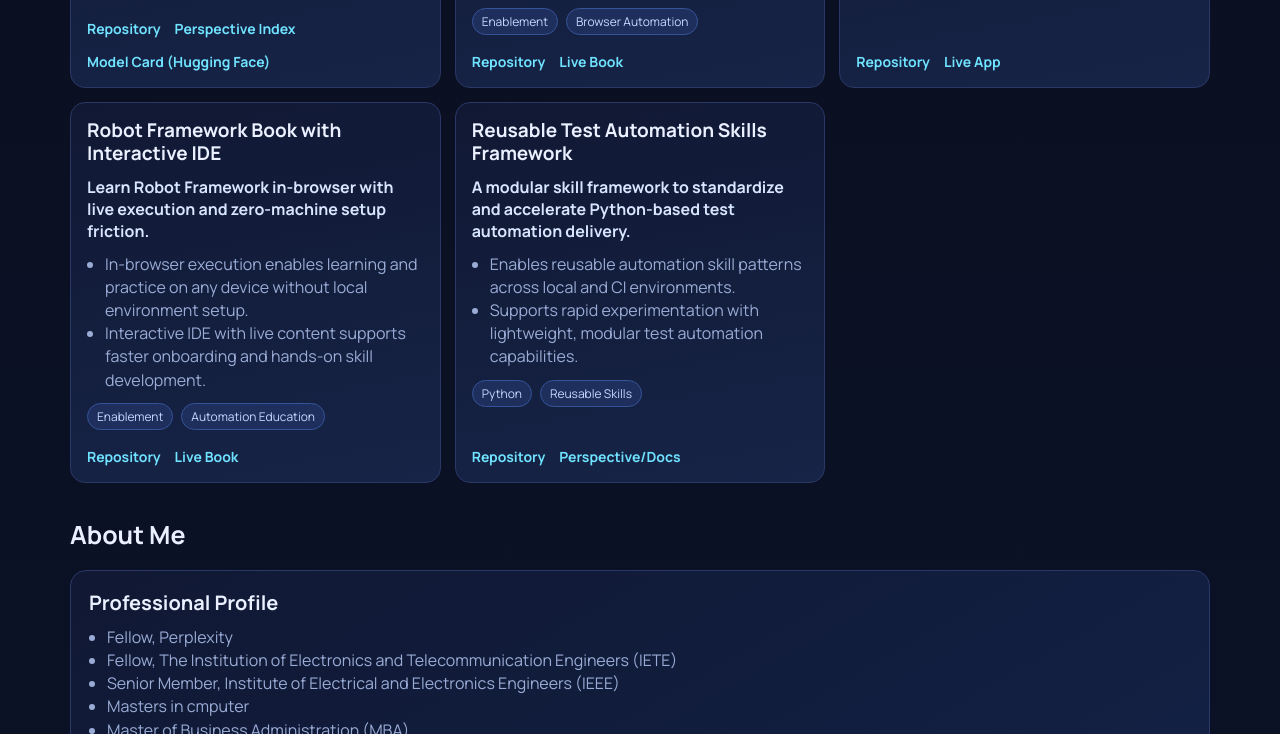
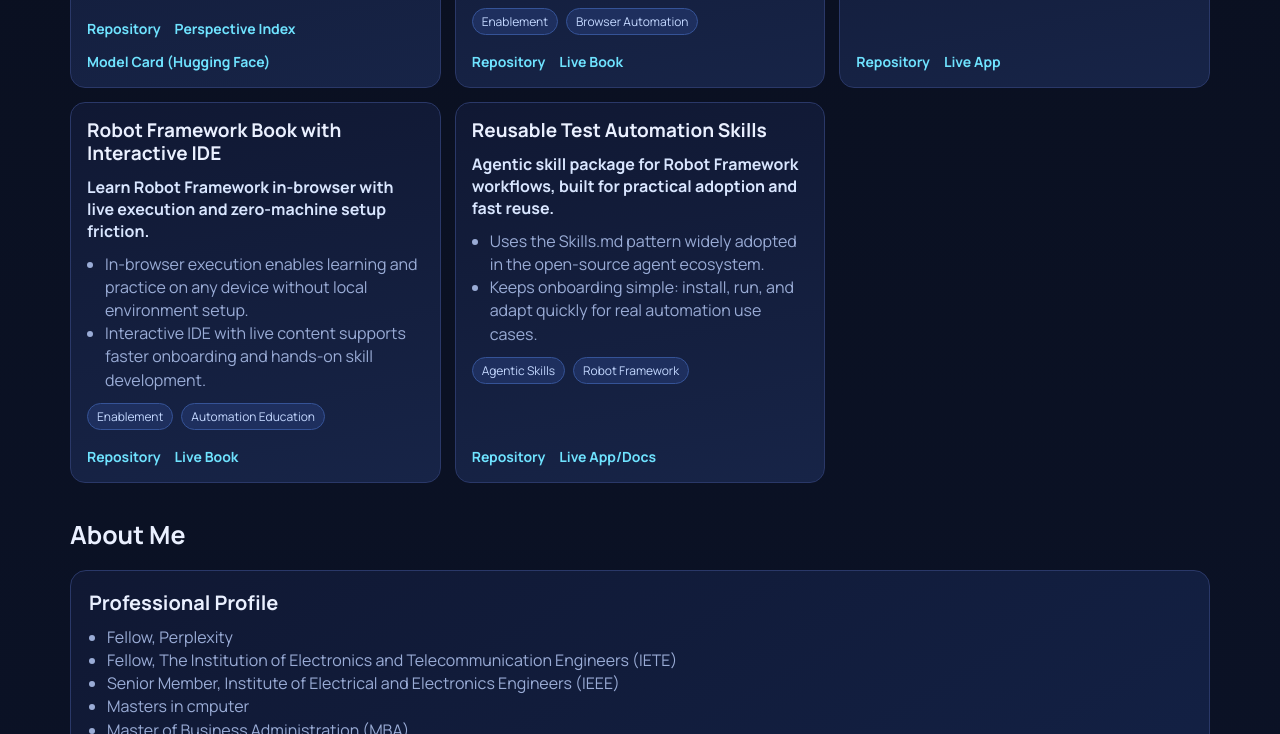
Before and after one commit to arvind3/leadership-capability-portfolio, a plain HTML site: page index.html in a window 1280 px wide. Shown: the part 997-1731 px from the top of the page. Drawn offline with Linux system fonts and the light colour scheme.

Commit message:
Simplify agentic skills card language and positioning

```diff
--- a/index.html
+++ b/index.html
@@ -246,16 +246,16 @@
       </article>
 
       <article class="card">
-        <h3>Reusable Test Automation Skills Framework</h3>
-        <div class="value">A modular skill framework to standardize and accelerate Python-based test automation delivery.</div>
+        <h3>Reusable Test Automation Skills</h3>
+        <div class="value">Agentic skill package for Robot Framework workflows, built for practical adoption and fast reuse.</div>
         <ul>
-          <li>Enables reusable automation skill patterns across local and CI environments.</li>
-          <li>Supports rapid experimentation with lightweight, modular test automation capabilities.</li>
+          <li>Uses the Skills.md pattern widely adopted in the open-source agent ecosystem.</li>
+          <li>Keeps onboarding simple: install, run, and adapt quickly for real automation use cases.</li>
         </ul>
-        <div class="tags"><span class="tag">Python</span><span class="tag">Reusable Skills</span></div>
+        <div class="tags"><span class="tag">Agentic Skills</span><span class="tag">Robot Framework</span></div>
         <div class="links">
           <a href="https://github.com/arvind3/robot-framework-py-skill" target="_blank" rel="noopener">Repository</a>
-          <a href="https://arvind3.github.io/robot-framework-py-skill/engineering-blog.html" target="_blank" rel="noopener">Perspective/Docs</a>
+          <a href="https://arvind3.github.io/robot-framework-py-skill/" target="_blank" rel="noopener">Live App/Docs</a>
         </div>
       </article>
     </section>
```
